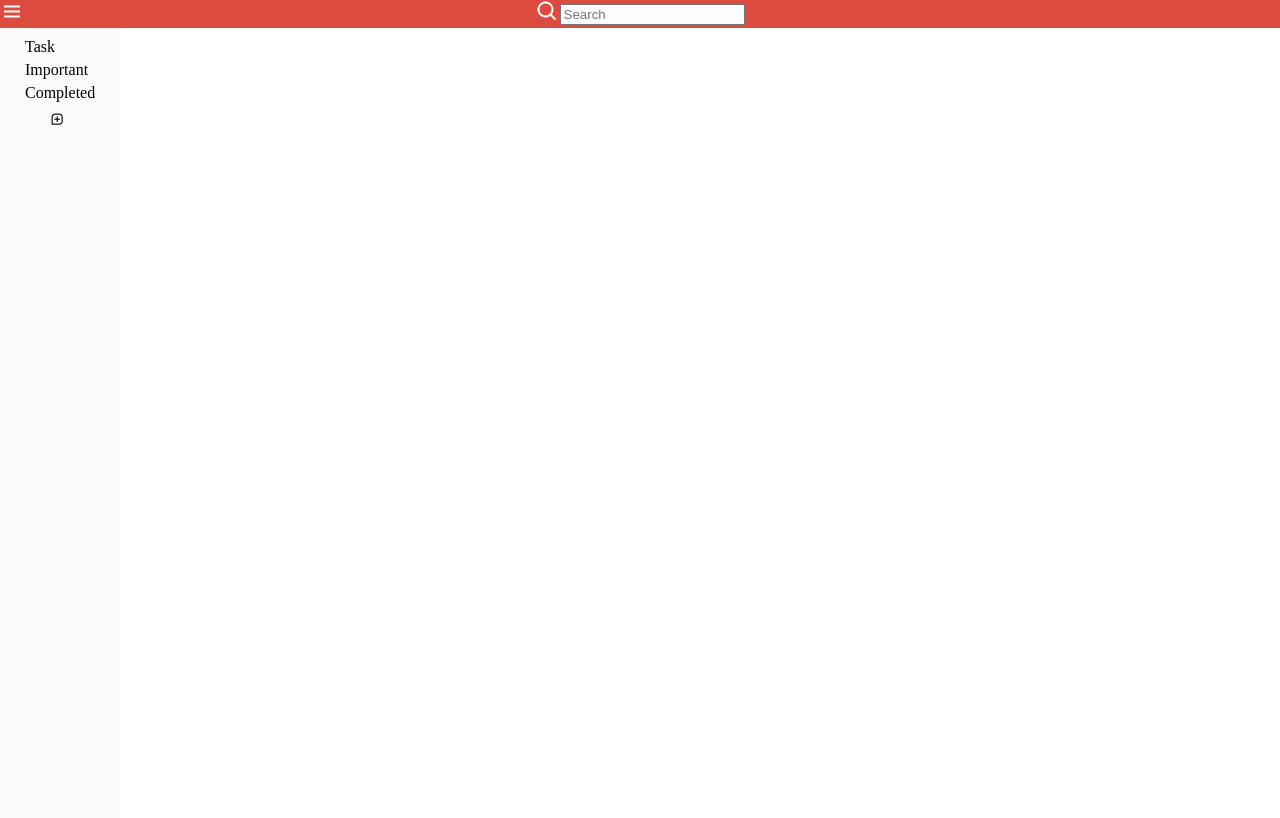
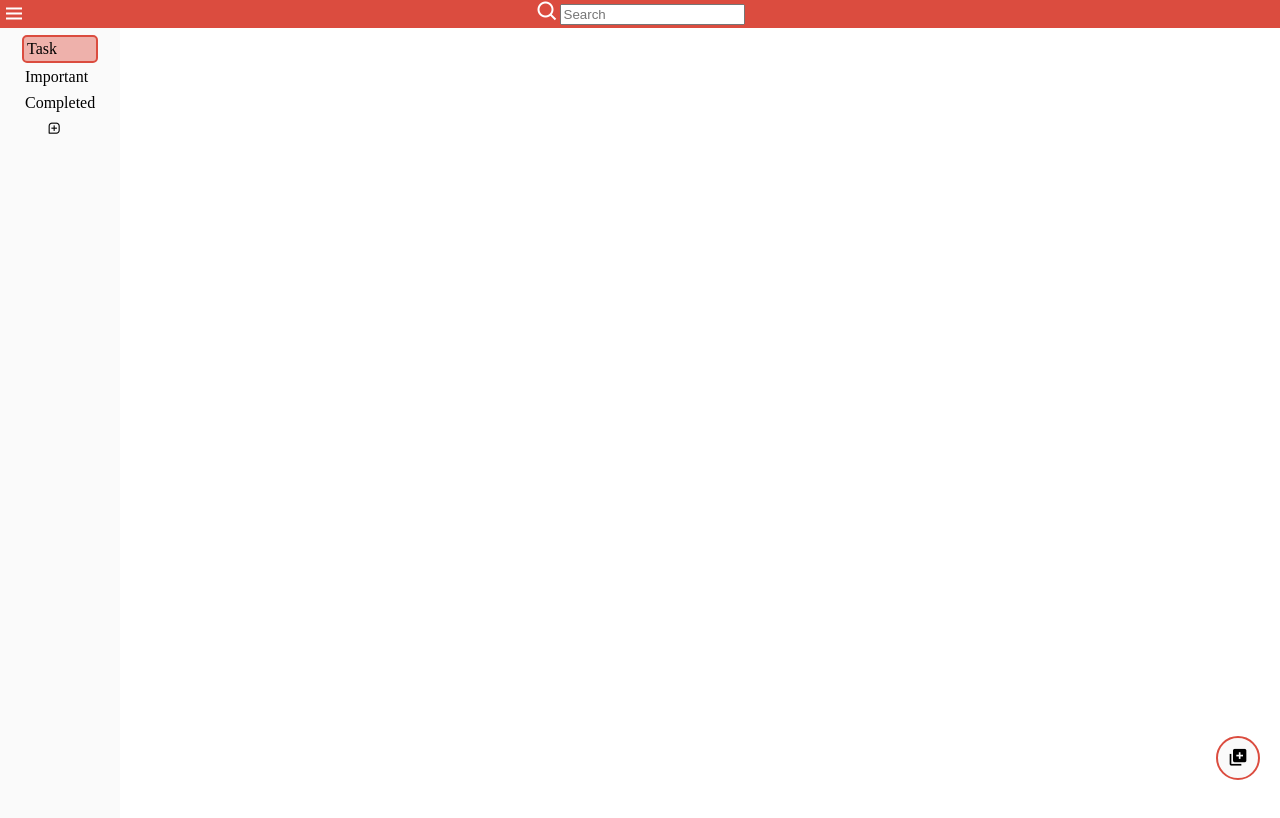
Before and after one commit to RaulCatedra3003/todo-list, a website built with webpack: page src/index.html in a window 1280 px wide. Built offline with nearby package versions, Linux system fonts and the light colour scheme.

Commit message:
finish landing HTML

```diff
--- a/src/assets/css/styles.css
+++ b/src/assets/css/styles.css
@@ -13,8 +13,8 @@ body{
 }
 .main-menu{
   position: absolute;
-  top: 0;
-  left: 0;
+  top: 2px;
+  left: 2px;
 }
 .filter-container{
   display: flex;
@@ -35,14 +35,30 @@ body{
   padding: 0;
 }
 .nav-list__item{
-  margin: 5px;
+  margin: 2px;
   color: black;
+  padding: 3px;
+  min-width: 44px;
 }
 
 .nav-list__item-add{
   background-color: transparent;
   border: none;
   width: 80%;
+}
+
+.new--task {
+  position: fixed;
+  bottom: 20px;
+  right: 20px;
+  width: 44px;
+  height: 44px;
+  border-radius: 50%;
+  background-color: #fafafa;
+  border: 2px solid #db4c3f;
+}
+.bxs-add-to-queue {
+  font-size: 20px;
 }
 
 
@@ -61,9 +77,11 @@ body{
 
 
 
-
-
-
+.seleccted {
+  background-color: #db4c3f6c;
+  border-radius: 5px;
+  border: 2px solid #db4c3f;
+}
 .hidden{
     display: none;
 }
--- a/src/assets/js/index.js
+++ b/src/assets/js/index.js
@@ -1 +1,4 @@
 import "../css/styles.css";
+
+
+const mainMenuOpen = document.getElementById('main-menu__open');
--- a/src/index.html
+++ b/src/index.html
@@ -9,7 +9,7 @@
 <body>
   <header id="header" class="header">
     <section id="main-menu" class="main-menu">
-      <i class='bx bx-menu main-menu__open'></i>
+      <i class='bx bx-menu main-menu__open' id='main-menu__open'></i>
       <i class='bx bx-x main-menu__close hidden'></i>
     </section>
     <section class="filter-container">
@@ -20,7 +20,7 @@
 
   <nav id="nav" class="nav">
     <ul id="nav-list" class="nav-list">
-      <li id="task" class="nav-list__item">Task</li>
+      <li id="task" class="nav-list__item seleccted">Task</li>
       <li id="important" class="nav-list__item">Important</li>
       <li id="completed" class="nav-list__item">Completed</li>
     </ul>
@@ -29,6 +29,7 @@
 
   <main>
     <section id="display-task"></section>
+    <button id="new--task" class="new--task"><i class='bx bxs-add-to-queue' ></i></i></button>
     <section id="display-modal"></section>
   </main>
 
```
